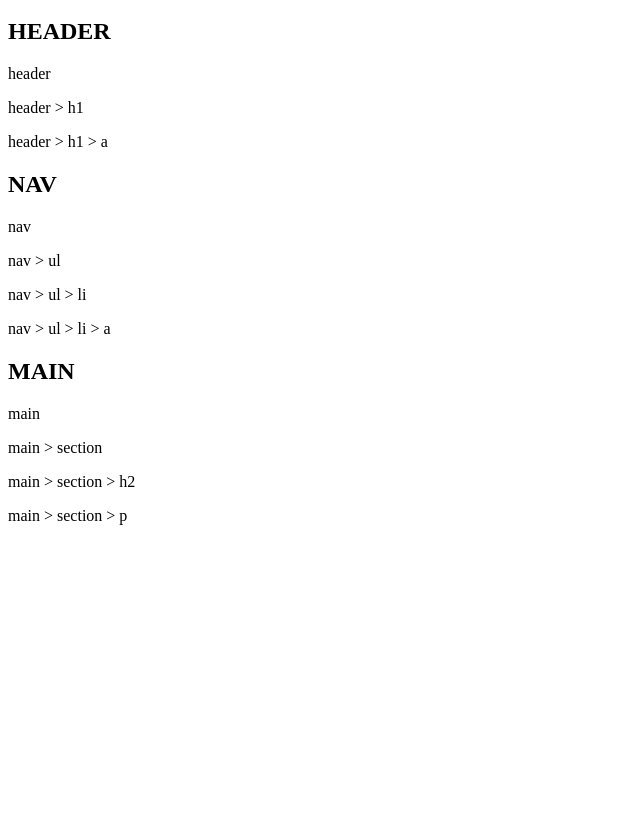
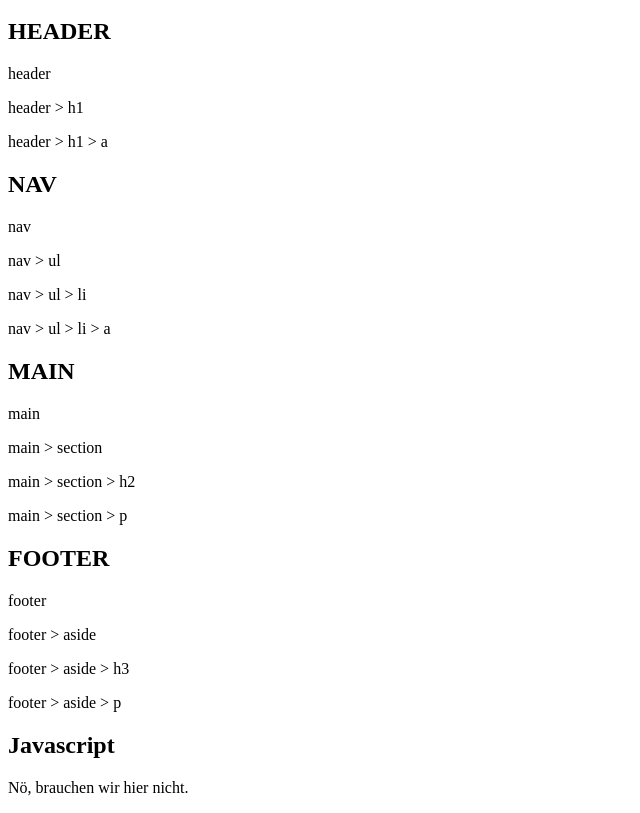
Before and after one commit to Ushikagu/veille-node, a plain HTML site: page index.htm in a window 1280 px wide. Shown: the part 140-953 px from the top of the page, without its empty margins (0-640 px from the left). Before the commit the page ends 800 px from the top, so only its background shows below. Drawn offline with Linux system fonts and the light colour scheme.

Commit message:
ajout de la section h2

```diff
--- a/index.htm
+++ b/index.htm
@@ -33,4 +33,17 @@
     <p>main > section > p</p>
   </section>
 
+  <section>
+    <h2>FOOTER</h2>
+    <p>footer</p>
+    <p>footer > aside</p>
+    <p>footer > aside > h3</p>
+    <p>footer > aside > p</p>
+  </section>
+
+  <section>
+    <h2>Javascript</h2>
+    <p>Nö, brauchen wir hier nicht.</p>
+  </section>
+
 </main>
```
